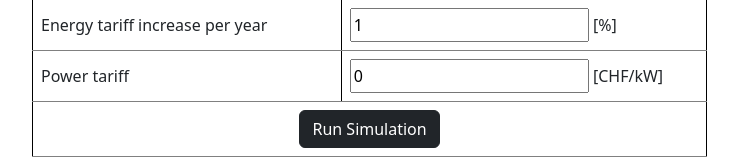
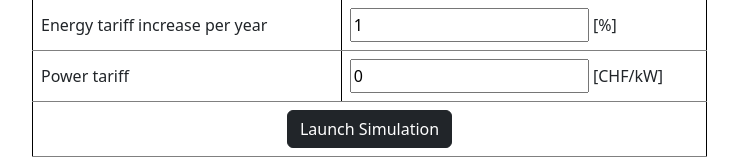
Before and after one commit to supsi-dacd-isaac/pvxte-web, a Flask app: template templates/new_sim_step2.html in a window 1280 px wide. Shown: the part 1172-1329 px from the top of the page, without its empty margins (62-800 px from the left). Run offline with Flask 3, Linux system fonts and the light colour scheme; the template is opened without the code that fills it, so the values that code supplies are empty; the visitor is signed in with stand-in values (Sample User, id 1); some libraries are stand-ins or nearby versions.

Commit message:
Corrected text

```diff
--- a/templates/new_sim_step2.html
+++ b/templates/new_sim_step2.html
@@ -125,7 +125,7 @@
                         <td><input type="text" class="form-control-sm" name="opex_power_tariff" value="0">&nbsp[CHF/kW]</td>
                     </tr>
                     <tr>
-                        <td colspan="2" align="center"><button type="submit" class="btn btn-dark" onclick="return confirm('You are launching a new simulation! Are you sure? It should take ~1 minute to finish!')">Run Simulation</button></td>
+                        <td colspan="2" align="center"><button type="submit" class="btn btn-dark" onclick="return confirm('You are launching a new simulation! Are you sure? The running of a simulation can take several minutes depending on the input, you will receive a notification via email when it will be completed')">Launch Simulation</button></td>
                     </tr>
                 </tbody>
             </table>
```
